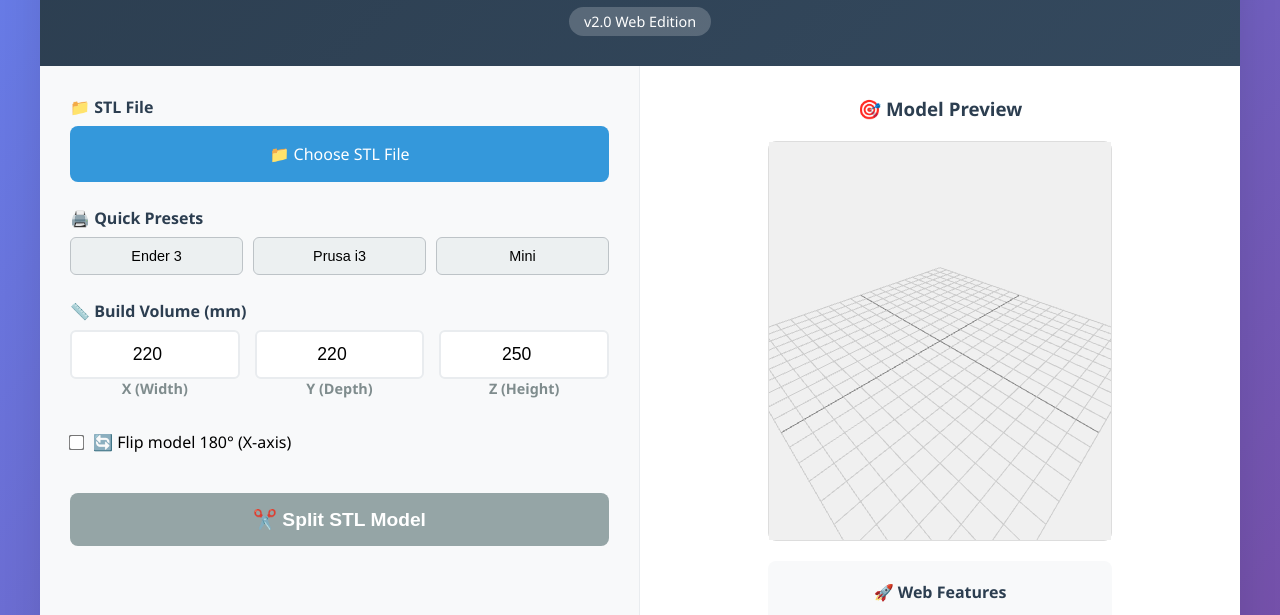
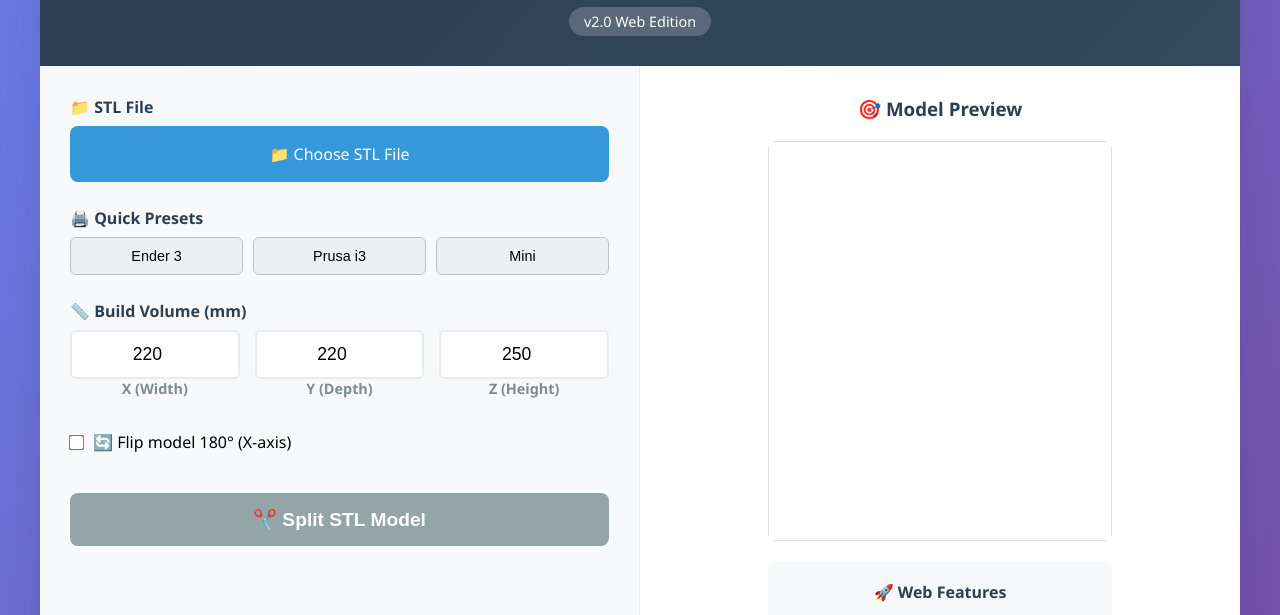
Before and after one commit to espectroPW/3d_model_auto_cutter, a plain HTML site: page index.html in a window 1280 px wide. Shown: the part 142-757 px from the top of the page. Drawn offline with nearby package versions, Linux system fonts and the light colour scheme; animation ran at ten frames a second.

Commit message:
Remove grid and improve 3D viewer appearance
- Remove grid helper for cleaner model preview
- Change background to white for better contrast
- Focus attention on model and split preview boxes
- Eliminate visual clutter from grid lines

```diff
--- a/index.html
+++ b/index.html
@@ -512,7 +512,7 @@
             init() {
                 // Scene
                 this.scene = new THREE.Scene();
-                this.scene.background = new THREE.Color(0xf0f0f0);
+                this.scene.background = new THREE.Color(0xffffff);
 
                 // Camera
                 this.camera = new THREE.PerspectiveCamera(75, this.container.clientWidth / this.container.clientHeight, 0.1, 1000);
@@ -539,9 +539,7 @@
                 directionalLight.castShadow = true;
                 this.scene.add(directionalLight);
 
-                // Grid
-                const gridHelper = new THREE.GridHelper(200, 20, 0x888888, 0xcccccc);
-                this.scene.add(gridHelper);
+                // No grid - cleaner look for model preview
 
                 // Start render loop
                 this.animate();
```
